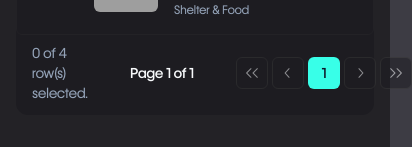
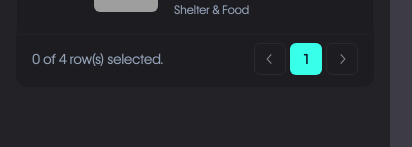
Before and after one commit to SulemanAhmedRajput/charcoin-admin-fe, a Next.js app: page /causes in a window 390 px wide. Shown: the part 770-917 px from the top of the page, 412 px wide, since content can reach past the window. Built offline with nearby package versions, Linux system fonts and the light colour scheme; grey boxes are pictures that could not be loaded; what @bprogress/next would draw is missing.

Commit message:
added the responsiveness

```diff
--- a/src/app/(main)/dashboard/page.tsx
+++ b/src/app/(main)/dashboard/page.tsx
@@ -52,9 +52,9 @@ const rewardsData = [
 const Dashboard = () => {
   const [date, setDate] = useState<Date | undefined>(new Date());
   return (
-    <div className="mx-4 py-6 space-y-6">
-      <div className=" flex justify-between">
-        <h1 className="text-3xl font-bold ">Dashboard</h1>
+    <div className=" py-6 space-y-6">
+      <div className=" flex justify-between max-sm:flex-col max-sm:items-end gap-4 ">
+        <h1 className="text-3xl font-bold  max-sm:w-full">Dashboard</h1>
         <DateSelector date={date} setDate={setDate} />
       </div>
       <div className="grid grid-cols-2 max-lg:grid-cols-1 gap-4">
--- a/src/components/causes/cause-detail.tsx
+++ b/src/components/causes/cause-detail.tsx
@@ -98,7 +98,7 @@ export const CauseDetail = () => {
         <hr className="bg-[#323138] " />
         {/* Wallet Information */}
         <div className="flex justify-between flex-wrap text-sm">
-          <p className="text-primary !break-words  ">
+          <p className="text-primary !break-words line-clamp-1  ">
             0xfd88987b67c265fe57f1bdb3b57d97b717ef567e20bd18ba3c2a780040f15634d6fe
             <br />
             <span className="text-muted-foreground">
--- a/src/components/causes/edit/field-upload-section.tsx
+++ b/src/components/causes/edit/field-upload-section.tsx
@@ -72,7 +72,7 @@ export default function ImageUploadSection({
       </div>
 
       {/* Upload & Delete Buttons */}
-      <div className="flex gap-4 mt-4">
+      <div className="flex gap-4 mt-4 max-sm:flex-col">
         <Button
           type="button"
           onClick={() => fileInputRef.current?.click()}
@@ -92,6 +92,7 @@ export default function ImageUploadSection({
           onChange={handleImageUpload}
         />
 
+
         <Button
           type="button"
           variant="destructive"
--- a/src/components/causes/edit/file-upload-field.tsx
+++ b/src/components/causes/edit/file-upload-field.tsx
@@ -41,7 +41,7 @@ export default function FileUploadSection({
         {file ? file.name : "No file selected"}
       </div>
 
-      <div className="flex gap-4 mt-4">
+      <div className="flex gap-4 max-sm:flex-col flex-row mt-4">
         <Button
           type="button"
           size={"lg"}
--- a/src/components/nfts/create-nfts-02.tsx
+++ b/src/components/nfts/create-nfts-02.tsx
@@ -34,14 +34,14 @@ export const CreateNftsTwo = () => {
   };
 
   return (
-    <div className="px-4 flex flex-col gap-8  ">
+    <div className="px-4 max-md:px-0 flex flex-col gap-8  ">
       {/* Header */}
 
       <HeaderWrapper
         title="Create a new Official NFT"
         description="Complete the following fields to create and mint a new NFT."
         size={"sm"}
-        className="px-4"
+        className="px-4 max-md:px-10"
       />
 
       <FormProvider {...form}>
--- a/src/components/table/tasks-table-pagination.tsx
+++ b/src/components/table/tasks-table-pagination.tsx
@@ -59,7 +59,7 @@ export function DataTablePagination<TData>({
         </div>
 
         {/* Page Info */}
-        <div className="flex w-[100px] items-center justify-center text-sm font-medium">
+        <div className="flex w-[100px] max-md:hidden items-center justify-center text-sm font-medium">
           Page {pageIndex + 1} of {pageCount}
         </div>
 
@@ -68,7 +68,7 @@ export function DataTablePagination<TData>({
           {/* First Page */}
           <Button
             variant="outline"
-            className="hidden h-8 w-8 p-0 lg:flex"
+            className="  max-lg:hidden h-8 w-8 p-0 flex"
             onClick={() => table.setPageIndex(0)}
             disabled={!table.getCanPreviousPage()}
           >
@@ -113,7 +113,7 @@ export function DataTablePagination<TData>({
           {/* Last Page */}
           <Button
             variant="outline"
-            className="hidden h-8 w-8 p-0 lg:flex"
+            className="  max-lg:hidden h-8 w-8 p-0 flex"
             onClick={() => table.setPageIndex(pageCount - 1)}
             disabled={!table.getCanNextPage()}
           >
```
